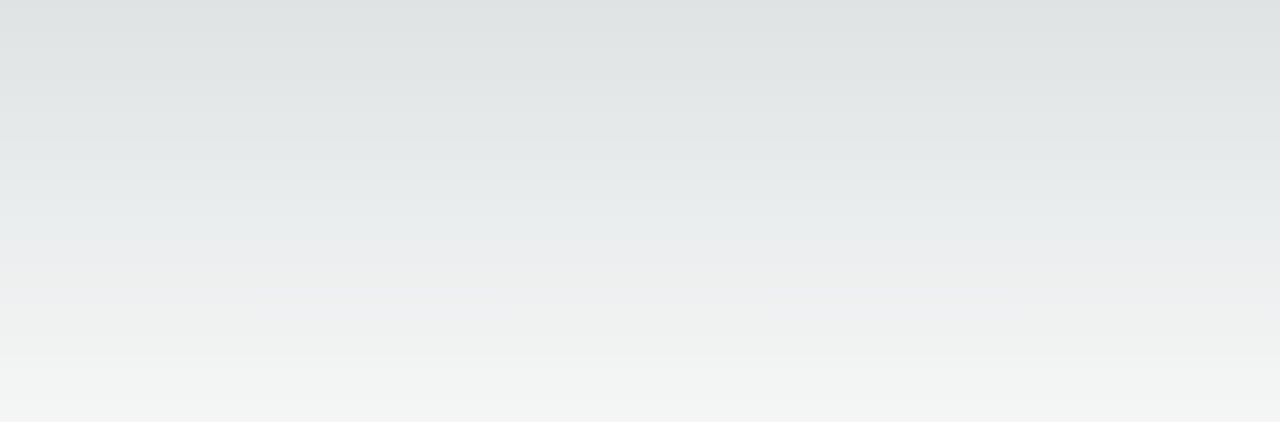
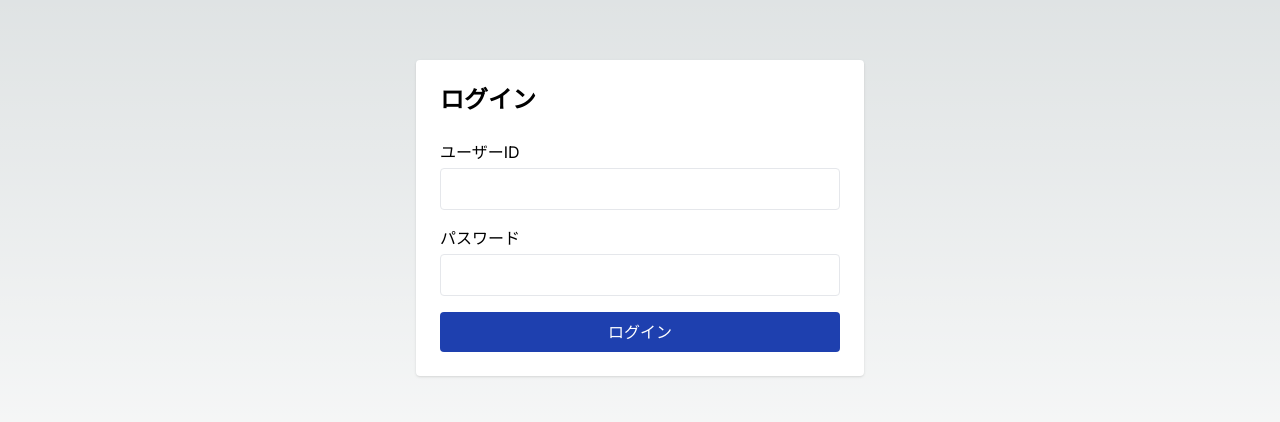
Before and after one commit to RioTsukiji/FieldWork, a Next.js app: page /login in a window 1280 px wide. Shown: the part 182-604 px from the top of the page. Built offline with nearby package versions, Linux system fonts and the light colour scheme.

Commit message:
feat: drawer

```diff
--- a/app/create/page.tsx
+++ b/app/create/page.tsx
@@ -6,7 +6,7 @@ export default function Page() {
     return (
         <main className="min-h-screen">
             <Header title={"ルート作成"}/>
-            <div className="flex flex-row h-screen ">
+            <div className="flex flex-row h-screen">
                 <List/>
                 <Map/>
             </div>
--- a/app/login/page.tsx
+++ b/app/login/page.tsx
@@ -1,7 +1,52 @@
+"use client"
+
+import {useState} from "react";
+
 export default function Page() {
+    const [username, setUsername] = useState('');
+    const [password, setPassword] = useState('');
+    const handleSubmit = (e) => {
+        e.preventDefault();
+        // ログイン処理を実行するなどの操作をここに追加します
+    };
+
     return (
-        <main className="min-h-screen">
-
+        <main className="min-h-screen flex items-center justify-center">
+            <div className="max-w-md w-full p-6 bg-white rounded shadow">
+                <h2 className="text-2xl font-bold mb-6">ログイン</h2>
+                <form onSubmit={handleSubmit}>
+                    <div className="mb-4">
+                        <label htmlFor="username" className="block mb-1">
+                            ユーザーID
+                        </label>
+                        <input
+                            type="text"
+                            id="username"
+                            className="w-full px-3 py-2 border rounded"
+                            value={username}
+                            onChange={(e) => setUsername(e.target.value)}
+                        />
+                    </div>
+                    <div className="mb-4">
+                        <label htmlFor="password" className="block mb-1">
+                            パスワード
+                        </label>
+                        <input
+                            type="password"
+                            id="password"
+                            className="w-full px-3 py-2 border rounded"
+                            value={password}
+                            onChange={(e) => setPassword(e.target.value)}
+                        />
+                    </div>
+                    <button
+                        type="submit"
+                        className="w-full py-2 px-4 bg-blue-800 text-white rounded hover:bg-blue-600"
+                    >
+                        ログイン
+                    </button>
+                </form>
+            </div>
         </main>
     )
 }
--- /dev/null
+++ b/components/Drawer.tsx
@@ -0,0 +1,31 @@
+import React from "react";
+import MenuIcon from "@/components/icons/MenuIcon";
+import Link from 'next/link';
+
+type Props = {
+    title?: string
+};
+
+const Drawer: React.FC<Props> = ({title}) => {
+    return (
+        <div className="drawer-end">
+            <input id="my-drawer" type="checkbox" className="drawer-toggle"/>
+            <div className="drawer-content">
+                <label htmlFor="my-drawer">
+                    <MenuIcon/>
+                </label>
+            </div>
+            <div className="drawer-side">
+                <label htmlFor="my-drawer" className="drawer-overlay "></label>
+                <ul className="menu p-4 w-80 h-full bg-base-200 text-base-content text-2xl relative z-50">
+                    <li className="m-4"><Link href='/top'>ダッシュボード</Link></li>
+                    <li className="m-4"><Link href='/create'>巡検コース作成</Link></li>
+                    <li className="m-4"><Link href='/edit'>巡検コース編集</Link></li>
+                    <li className="m-4"><Link href='/document'>ドキュメントの作成</Link></li>
+                </ul>
+            </div>
+        </div>
+    );
+};
+
+export default Drawer;
--- a/components/Header.tsx
+++ b/components/Header.tsx
@@ -1,5 +1,5 @@
 import React from "react";
-import MenuIcon from "@/components/icons/MenuIcon";
+import Drawer from "@/components/Drawer";
 
 type Props = {
     title: string
@@ -7,11 +7,9 @@ type Props = {
 
 const Header: React.FC<Props> = ({title}) => {
     return (
-        <div className="h-16 bg-blue-800 flex items-center place-content-between p-6">
+        <div className="h-16 bg-blue-800 flex items-center place-content-between p-6 relative z-50">
             <h1 className="text-left text-white text-2xl">{title}</h1>
-            <button className="bg-transparent">
-                <MenuIcon/>
-            </button>
+            <Drawer/>
         </div>
     );
 };
--- a/features/create/components/Map.tsx
+++ b/features/create/components/Map.tsx
@@ -18,10 +18,9 @@ const DEFAULT = {
     ZOOM: 16
 } as const;
 
-// width指定がないと描画されない。
 const VIEW_STYLE = {
     width: '100%',
-    height: '100%'
+    height: '100%',
 }
 
 const Map: React.FC<MapProps> = ({
--- a/package.json
+++ b/package.json
@@ -15,6 +15,7 @@
     "@types/react": "18.2.7",
     "@types/react-dom": "18.2.4",
     "autoprefixer": "10.4.14",
+    "daisyui": "^3.0.0",
     "eslint": "8.41.0",
     "eslint-config-next": "13.4.4",
     "next": "13.4.4",
--- a/tailwind.config.js
+++ b/tailwind.config.js
@@ -15,5 +15,5 @@ module.exports = {
       },
     },
   },
-  plugins: [],
+  plugins: [require("daisyui")],
 }
```
Also changed, not shown: 1 other file (tests, documents, lock files or other folders).
